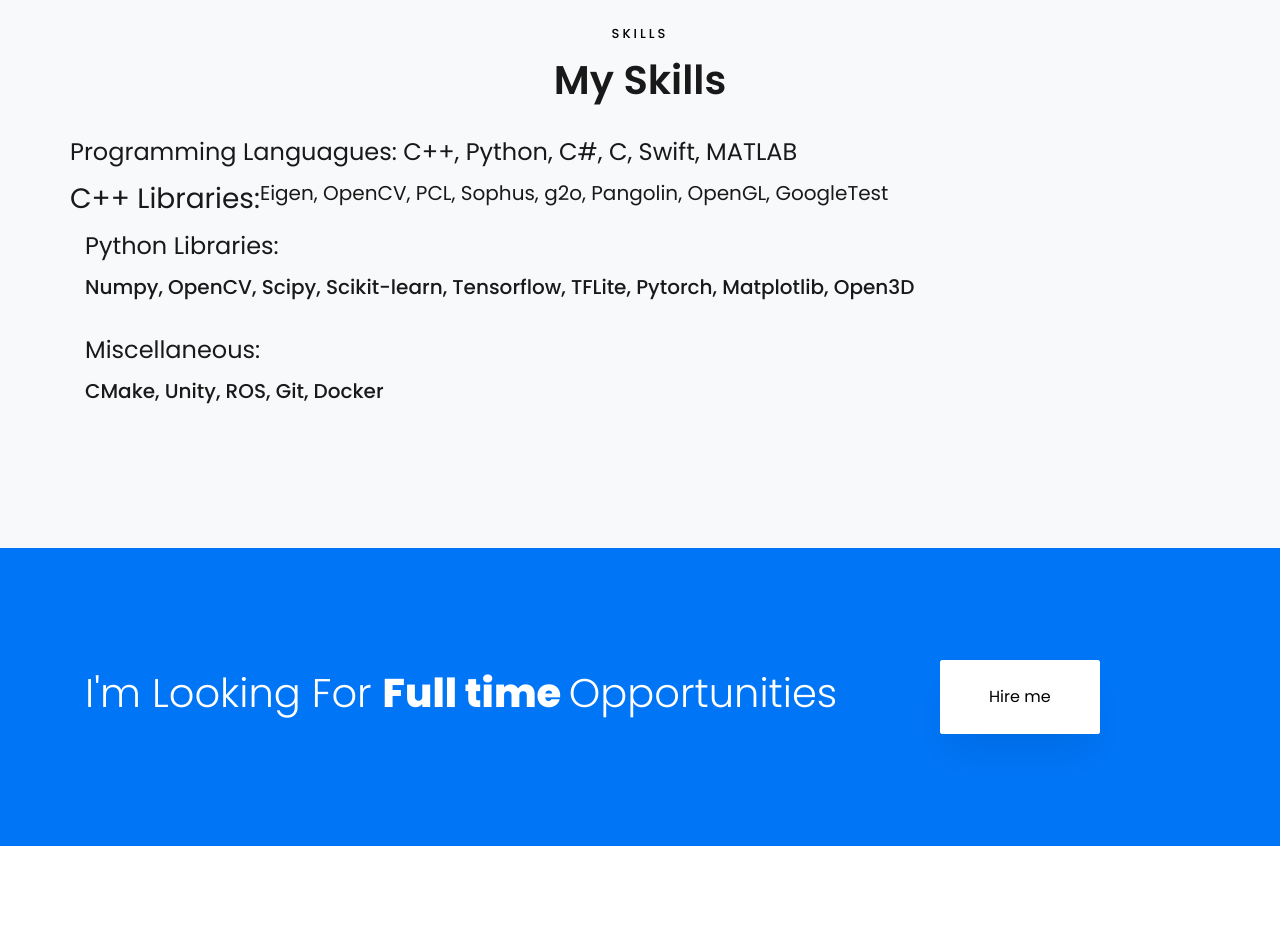
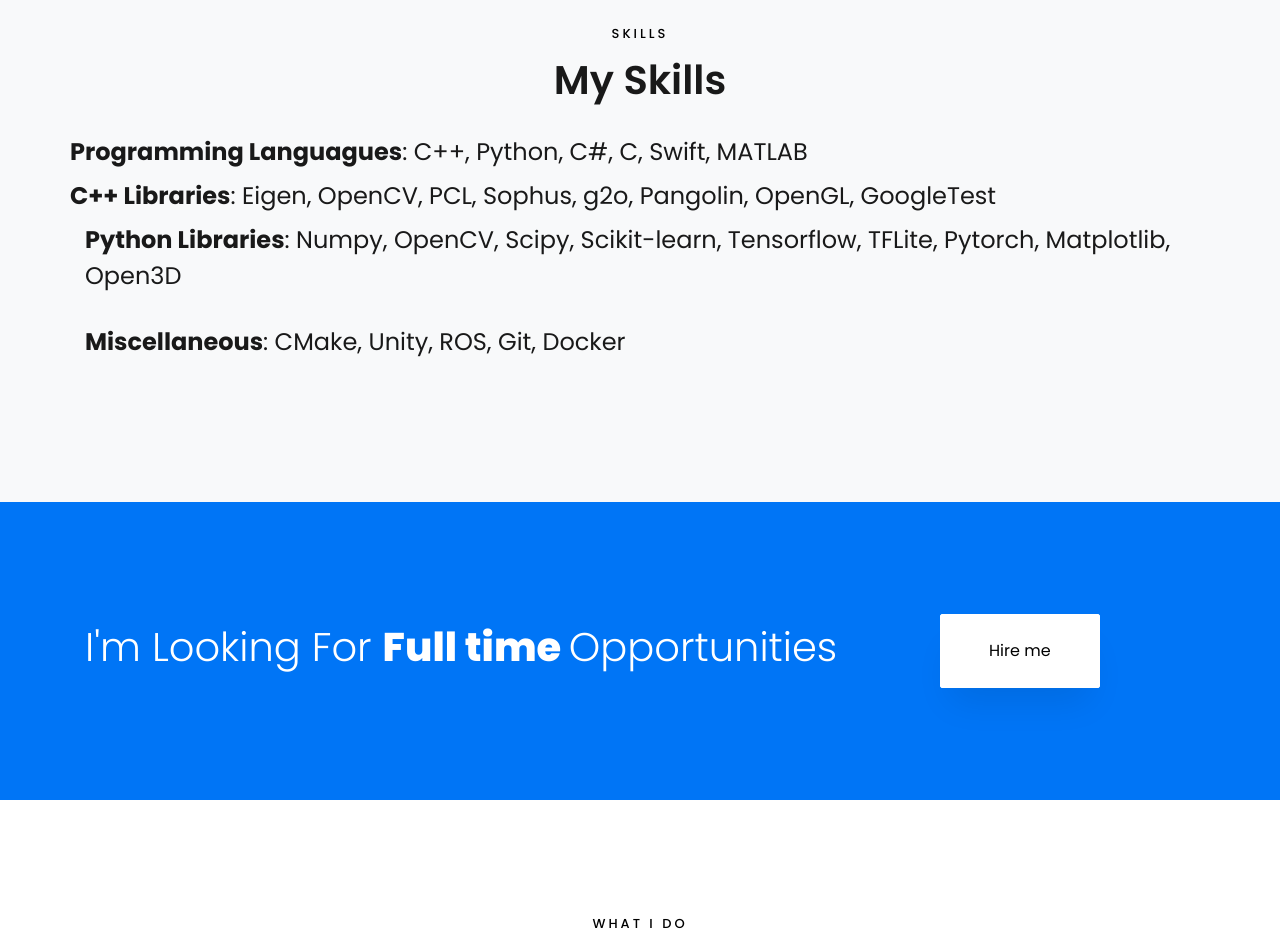
Before and after one commit to adheeshc/adheeshc.github.io, a plain HTML site: page index.html in a window 1280 px wide. Shown: the part 2180-3114 px from the top of the page. Drawn offline with Linux system fonts and the light colour scheme; files whose address does not match are found by name.

Commit message:
updated skills

```diff
--- a/index.html
+++ b/index.html
@@ -190,31 +190,29 @@
 			<div class="row">
 				<!-- <div class="col-md-12 animate-box">
 					<div class="progress-wrap ftco-animate"> -->
-				<h4> Programming Languagues: C++, Python, C#, C, Swift, MATLAB</h4>
+				<h4> <b>Programming Languagues</b>: C++, Python, C#, C, Swift, MATLAB</h4>
 				<!-- </div>
 				</div> -->
 			</div>
 			<div class="row">
 				<!-- <div class="col-md-12 animate-box">
 					<div class="progress-wrap ftco-animate"> -->
-				<h3>C++ Libraries: </h3>
-				<h5> Eigen, OpenCV, PCL, Sophus, g2o, Pangolin, OpenGL, GoogleTest</h5>
+				<h4><b>C++ Libraries</b>: Eigen, OpenCV, PCL, Sophus, g2o, Pangolin, OpenGL, GoogleTest</h4>
 				<!-- </div>
 				</div> -->
 			</div>
 			<div class="row">
 				<div class="col-md-12 animate-box">
 					<div class="progress-wrap ftco-animate">
-						<h4>Python Libraries: </h4>
-						<h3> Numpy, OpenCV, Scipy, Scikit-learn, Tensorflow, TFLite, Pytorch, Matplotlib, Open3D </h3>
+						<h4><b>Python Libraries</b>: Numpy, OpenCV, Scipy, Scikit-learn, Tensorflow, TFLite, Pytorch,
+							Matplotlib, Open3D </h4>
 					</div>
 				</div>
 			</div>
 			<div class="row">
 				<div class="col-md-12 animate-box">
 					<div class="progress-wrap ftco-animate">
-						<h4>Miscellaneous: </h4>
-						<h3> CMake, Unity, ROS, Git, Docker </h3>
+						<h4><b>Miscellaneous</b>: CMake, Unity, ROS, Git, Docker </h4>
 					</div>
 				</div>
 			</div>
```
